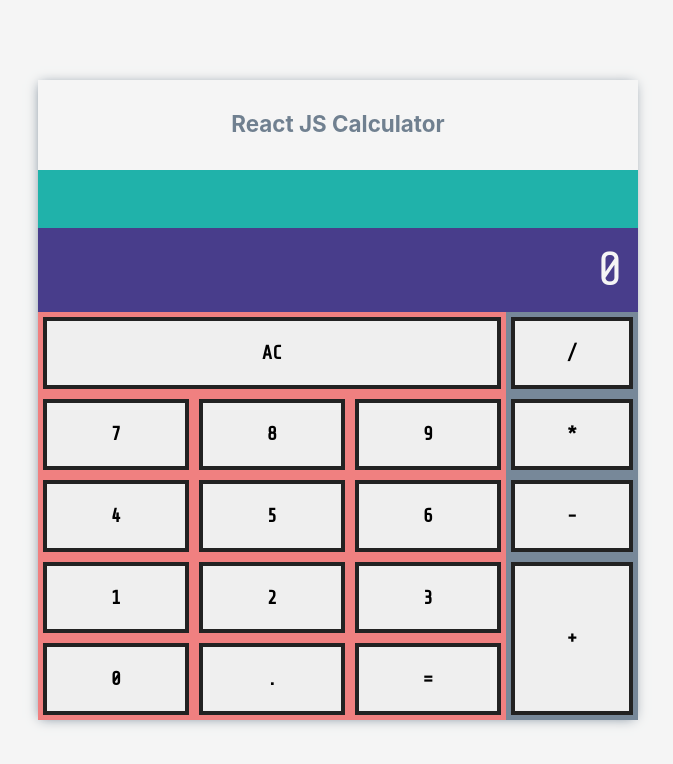
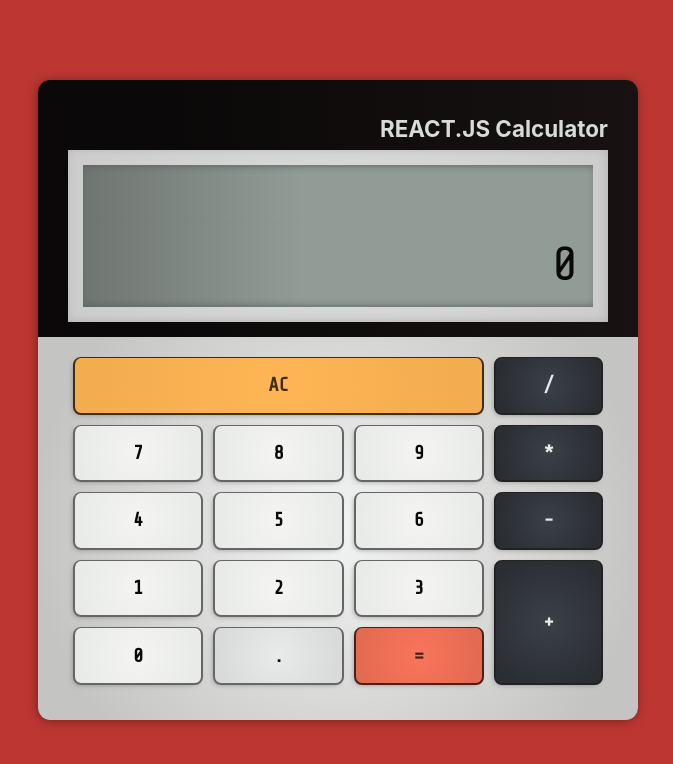
Before and after one commit to fermercadal/react-calculator_legacy, a React (Create React App) app: page / in a window 1280 px wide. Shown: the top 764 px of the page, without its empty margins (302-975 px from the left). Built offline with nearby package versions, Linux system fonts and the light colour scheme.

Commit message:
Update styles

```diff
--- a/src/App.css
+++ b/src/App.css
@@ -8,7 +8,7 @@ body {
 
 #root {
   align-items: center;
-  background: whitesmoke;
+  background: #BC3732;
   display: flex;
   height: 100vh;
   justify-content: center;
@@ -16,54 +16,67 @@ body {
 }
 
 .calculator {
-  box-shadow: -1px 1px 12px -3px slategray;
+  background: #0a0808;
+  background: linear-gradient(90deg, #0a0808 20%, #181212 100%);
+  box-shadow: -1px 1px 12px -2px #571a17;
   height: 100vh;
   max-width: unset;
+  padding-top: 30px;
   width: 100%;
 }
 
 @media screen and (min-width: 769px) {
   .calculator {
+    border-radius: 2%;
     height: 80vh;
     max-width: 600px;
+    overflow: hidden;
   }
 }
 
 h1 {
-  color: slategray;
+  color: #D9DBDA;
   flex: 0 0 auto;
   font-size: 1.4rem;
-  padding: 60px 20px 30px 20px;
+  padding: 5px 30px;
   margin: 0px;
-  min-height: 120px;
-  text-align: center;
+  min-height: 40px;
+  text-align: right;
   width: 100%;
 }
 
-@media screen and (min-width: 769px) {
-  h1 {
-    min-height: 90px;
-    padding: 30px 20px 30px 20px;
-  }
 
+.screen {
+  background: #D9DBDA;
+  background: radial-gradient(circle, #D9DBDA 0%, #CCCCCC 100%);
+  box-shadow: -1px -1px 8px 0px #b3b3b3 inset;
+  font-family: 'Share Tech Mono', monospace;
+  margin: 0px 30px 30px 30px;
+  padding: 15px;
+  width: calc(100% - 60px);
 }
 
-.screen {
-  font-family: 'Share Tech Mono', monospace;
-  width: 100%;
+@media screen and (min-width: 769px) {
+  .screen {
+    margin: 0px 30px 15px 30px;
+  }
 }
 
 .currentOperation {
-  background-color: lightseagreen;
-  color: lightgreen;
+  background: #6f7571;
+  background: linear-gradient(90deg, #6f7571 0%, #929c97 43%);
+  box-shadow: 0px 4px 8px -4px #575C59 inset;
+  color: #0a0808;
   padding: 15px;
   min-height: 58px;
   text-align: right;
 }
 
 .display {
-  background-color: darkslateblue;
-  color: whitesmoke;
+  background: rgb(111,117,113);
+  background: linear-gradient(90deg, #6f7571 0%, #929c97 43%);
+  box-shadow: 0px -4px 8px -4px #575C59 inset;
+  color: #0a0808;
   font-size: 3rem;
   min-height: 84px;
   padding: 15px;
@@ -72,36 +85,85 @@ h1 {
 }
 
 .calculator-buttons {
+  background: rgb(243,245,244);
+  background: radial-gradient(circle, rgba(243,245,244,1) 0%, rgba(196,196,194,1) 86%);
   display: flex;
-  height: calc(100% - 262px);
   flex-flow: row wrap;
+  height: calc(100% - 242px);
+  padding: 30px 30px 30px 30px;
 }
 
 @media screen and (min-width: 769px) {
   .calculator-buttons {
-    height: calc(100% - 232px);
+    height: calc(100% - 227px);
+    padding: 15px 30px 30px 30px;
   }
 }
 
 .numbers {
-  background-color: lightcoral;
   font-family: 'Share Tech Mono', monospace;
   width: 78%;
 }
 
 .operations {
-  background-color: lightslategray;
   font-family: 'Share Tech Mono', monospace;
   width: 22%;
 }
 
 button {
-  border: 4px solid #222222;
+  border-radius: 8px;
+  box-shadow: -2px 2px 6px -4px #545454;
   font-family: 'Share Tech Mono', monospace;
   font-size: 1.2rem;
   font-weight: bold;
   height: calc(20% - 10px);
   margin: 5px;
+}
+
+button,
+button.btn__number {
+  background: #f4f5f3;
+  background: radial-gradient(circle, #f4f5f3 0%, #e9ebe8 86%);
+  border-top: 1px solid #666666;
+  border-left: 2px solid #666666;
+  border-right: 2px solid #666666;
+  border-bottom: 2px solid #666666;
+  color: #0a0808;
+}
+
+button.btn__operation {
+  background: #3B4047;
+  background: radial-gradient(circle, #3B4047 0%, #2a2e33 86%);
+  border-top: 1px solid #222222;
+  border-left: 2px solid #222222;
+  border-right: 2px solid #222222;
+  border-bottom: 2px solid #222222;
+  color: #e9ebe8;
+}
+
+button.dot {
+  background: #d9dbda;
+  background: radial-gradient(circle, #e8ebe9 0%, #d9dbda 86%);
+}
+
+button.equals {
+  background: #E36B52;
+  background: radial-gradient(circle, #fa755a 0%, #E36B52 86%);
+  border-top: 1px solid #47211a;
+  border-left: 2px solid #47211a;
+  border-right: 2px solid #47211a;
+  border-bottom: 2px solid #47211a;
+  color: #47211a;
+}
+
+button.ac {
+  background: #F3AD4F;
+  background: radial-gradient(circle, #ffb554 0%, #F3AD4F 86%);
+  border-top: 1px solid #402d15;
+  border-left: 2px solid #402d15;
+  border-right: 2px solid #402d15;
+  border-bottom: 2px solid #402d15;
+  color: #402d15;
 }
 
 .numbers button {
--- a/src/App.js
+++ b/src/App.js
@@ -249,7 +249,7 @@ class App extends Component {
     return (
       <main id="calculator" className="calculator">
         <div className="calculator-top">
-          <h1>React JS Calculator</h1>
+          <h1>REACT.JS Calculator</h1>
           <section className="screen">
             <div className="currentOperation">
               { currentOperation }
@@ -271,6 +271,7 @@ class App extends Component {
 
             { numbers.map(number => (
               <button
+                className="btn__number"
                 key={ number.value }
                 id={ number.id }
                 onClick={this.handleNumberClick}>
@@ -296,6 +297,7 @@ class App extends Component {
           <section className="operations">
             { operations.map(operation => (
               <button
+                className="btn__operation"
                 key={ operation.id }
                 id={ operation.id }
                 onClick={this.handleOperationClick}>
```
